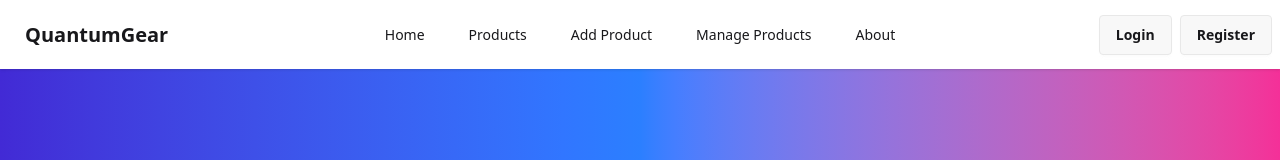
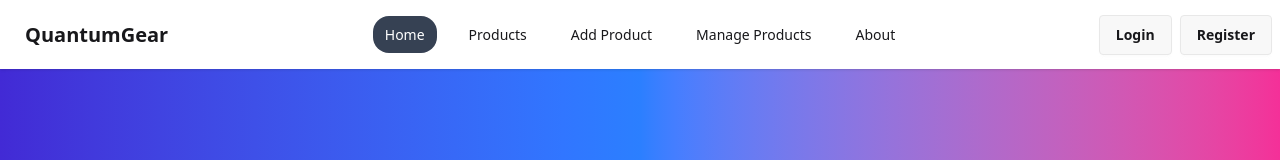
Before and after one commit to chowdhury-yeamin/tech-gadgets-shop, a Next.js app: page / in a window 1280 px wide. Shown: the top 160 px of the page. Built offline with nearby package versions, Linux system fonts and the light colour scheme; no server answers.

Commit message:
Added navbar feature

```diff
--- a/src/Components/Navbar.jsx
+++ b/src/Components/Navbar.jsx
@@ -5,10 +5,14 @@ import { useState, useEffect } from "react";
 import { auth } from "../Firebase/firebase.config";
 import { signOut, onAuthStateChanged } from "firebase/auth";
 import Swal from "sweetalert2";
+import { usePathname } from "next/navigation";
 
 export default function Navbar() {
   const [user, setUser] = useState(null);
   const [isModalOpen, setIsModalOpen] = useState(false);
+
+  const pathname = usePathname();
+  const isActive = (path) => pathname === path;
 
   useEffect(() => {
     const unsubscribe = onAuthStateChanged(auth, (currentUser) => {
@@ -40,6 +44,13 @@ export default function Navbar() {
     }
   };
 
+  const linkClasses = (path) =>
+    `px-3 py-2 rounded-2xl  transition-all duration-200 hover:-translate-y-0.5  ${
+      isActive(path)
+        ? "bg-gray-700 text-white"
+        : "hover:bg-gray-800"
+    }`;
+
   return (
     <div>
       <div className="navbar bg-base-100 shadow-sm">
@@ -56,30 +67,35 @@ export default function Navbar() {
                 <path strokeLinecap="round" strokeLinejoin="round" strokeWidth="2" d="M4 6h16M4 12h8m-8 6h16" />
               </svg>
             </div>
+
+            {/* MOBILE MENU */}
             <ul
               tabIndex="-1"
               className="menu menu-sm dropdown-content bg-base-100 rounded-box z-10 mt-3 w-52 p-2 shadow"
             >
-              <Link className="hover:bg-gray-400 px-3 py-2 rounded-2xl" href="/">Home</Link>
-              <Link className="hover:bg-gray-400 px-3 py-2 rounded-2xl" href="/products">Products</Link>
-              <Link className="hover:bg-gray-400 px-3 py-2 rounded-2xl" href="/add-product">Add Product</Link>
-              <Link className="hover:bg-gray-400 px-3 py-2 rounded-2xl" href="/manage-products">Manage Products</Link>
-              <Link className="hover:bg-gray-400 px-3 py-2 rounded-2xl" href="/about">About</Link>
+              <Link className={linkClasses("/")} href="/">Home</Link>
+              <Link className={linkClasses("/products")} href="/products">Products</Link>
+              <Link className={linkClasses("/add-product")} href="/add-product">Add Product</Link>
+              <Link className={linkClasses("/manage-products")} href="/manage-products">Manage Products</Link>
+              <Link className={linkClasses("/about")} href="/about">About</Link>
             </ul>
           </div>
+
           <Link href="/" className="btn btn-ghost text-xl">QuantumGear</Link>
         </div>
 
+        {/* DESKTOP MENU */}
         <div className="navbar-center hidden lg:flex">
           <ul className="menu menu-horizontal gap-5">
-            <Link className="hover:bg-gray-400 px-3 py-2 rounded-2xl" href="/">Home</Link>
-            <Link className="hover:bg-gray-400 px-3 py-2 rounded-2xl" href="/products">Products</Link>
-            <Link className="hover:bg-gray-400 px-3 py-2 rounded-2xl" href="/add-product">Add Product</Link>
-            <Link className="hover:bg-gray-400 px-3 py-2 rounded-2xl" href="/manage-products">Manage Products</Link>
-            <Link className="hover:bg-gray-400 px-3 py-2 rounded-2xl" href="/about">About</Link>
+            <Link className={linkClasses("/")} href="/">Home</Link>
+            <Link className={linkClasses("/products")} href="/products">Products</Link>
+            <Link className={linkClasses("/add-product")} href="/add-product">Add Product</Link>
+            <Link className={linkClasses("/manage-products")} href="/manage-products">Manage Products</Link>
+            <Link className={linkClasses("/about")} href="/about">About</Link>
           </ul>
         </div>
 
+        {/* RIGHT SIDE */}
         <div className="navbar-end flex items-center gap-2">
           {user ? (
             <>
@@ -106,19 +122,23 @@ export default function Navbar() {
                     >
                       ✕
                     </button>
+
                     <div className="text-center">
                       <img
                         src={user.photoURL || "/default-avatar.png"}
                         alt="Profile"
                         className="mx-auto rounded-full w-32 h-32 mb-3"
                       />
+
                       <h3 className="font-bold text-lg">{user.displayName || "User"}</h3>
                       <p className="text-gray-500 text-sm">{user.email}</p>
                       <p className="text-gray-400 text-xs mb-4">
                         {user.emailVerified ? "(Verified)" : "(Not Verified)"}
                       </p>
+
                       <Link href="/add-product" className="btn bg-purple-500 w-full mb-2 hover:bg-purple-700">Add Product</Link>
                       <Link href="/manage-products" className="btn bg-purple-500 w-full mb-2 hover:bg-purple-700">Manage Products</Link>
+
                       <button
                         onClick={handleLogout}
                         className="btn bg-blue-500 w-full hover:bg-blue-700"
```
